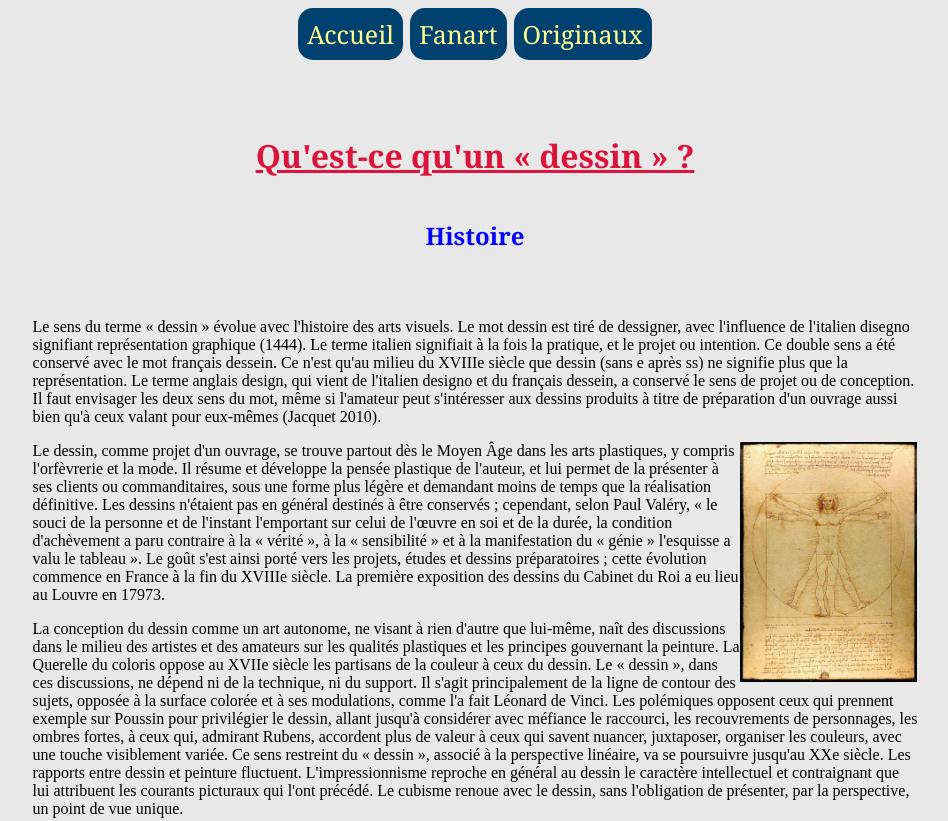
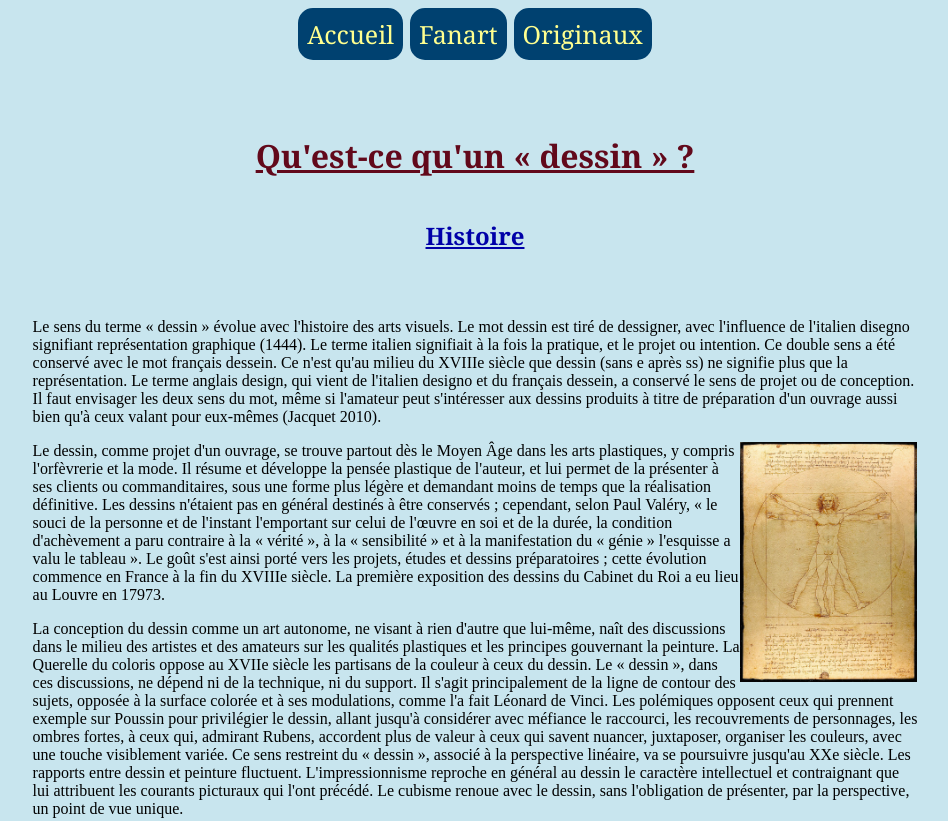
Before and after one commit to DragosEnch/dragosench.github.io, a plain HTML site: page index.html in a window 1280 px wide. Shown: the top 821 px of the page, without its empty margins (165-1113 px from the left). Drawn offline with Linux system fonts and the light colour scheme.

Commit message:
Add files via upload

```diff
--- a/style.css
+++ b/style.css
@@ -2,18 +2,20 @@ body{
     display: flex;
     align-items: center;
     flex-direction: column;
-    background-color: rgb(232,232,232);
+    background-color: #C8E5EE;
 }
 
 h1{
     font-family: Cambria, Cochin, Georgia, Times, 'Times New Roman', serif;
-    color: crimson;
+    color: #62091B;
     text-decoration: underline;
+    align-items: center;
 }
 
 h2{
     font-family:Cambria, Cochin, Georgia, Times, 'Times New Roman', serif;
-    color: blue;
+    color: #0000A8;
+    text-decoration: underline;
 }
 
 .line{
@@ -60,4 +62,5 @@ h2{
     .comand:hover{
         background-color: #FFFF8F;
         color: #004170;
+        text-decoration: underline;
     }
```
